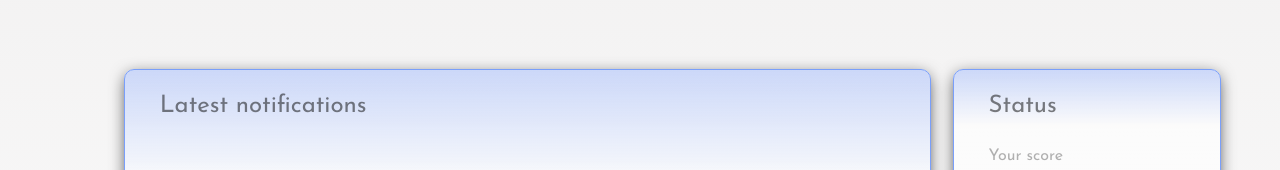
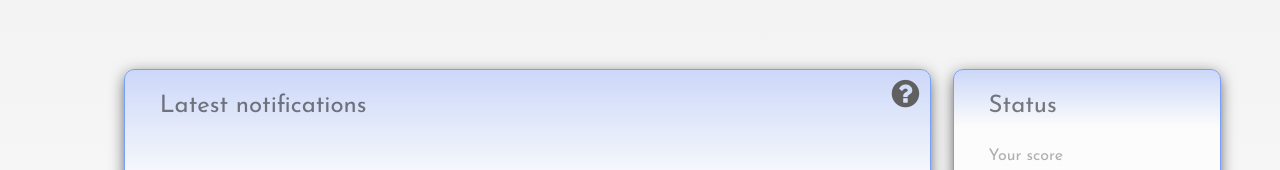
Before and after one commit to vadimkalaida/djinni_task1, a React (Create React App) app in the folder task1/task1/: page / in a window 1280 px wide. Shown: the part 155-325 px from the top of the page. Built offline with nearby package versions, Linux system fonts and the light colour scheme.

Commit message:
help center is ready

```diff
--- a/task1/task1/src/components/LeftBarComponent/elements.js
+++ b/task1/task1/src/components/LeftBarComponent/elements.js
@@ -71,8 +71,6 @@ export const LeftBarButton = styled.button`
   }
   &:active i {
     ${textGradient('#3CABE6', '#2C62E8', 60)}
-    -webkit-background-clip: text;
-    -webkit-text-fill-color: transparent;
   }
   @media(min-width: 320px) and (max-width: 680px) {
     font-size: 24px;
--- a/task1/task1/src/components/MainComponent/MainComponent.js
+++ b/task1/task1/src/components/MainComponent/MainComponent.js
@@ -1,5 +1,5 @@
 import React, { useState, useEffect } from 'react';
-import { Main, MainContainer, MainLeftPart, MainNotificationsBlock, MainTitle, MainRightPart, MainRightPartBlock,
+import { Main, MainContainer, MainLeftPart, MainNotificationsBlock, MainTitle, MainNotificationsBlockButton, MainRightPart, MainRightPartBlock,
   MainRightPartTitle, MainRightPartParagraph, MainRightPartScoreNumber, MainRightPartLine, MainRightPartViewsNumber, MainRightPartEarningsNumber } from "./elements";
 
 const MainComponent = ( ) => {
@@ -7,6 +7,10 @@ const MainComponent = ( ) => {
   const numberOfViews = Math.floor(Math.random() * 10000);
   const [ totalEarnings, setTotalEarnings ] = useState();
   const [ earningsForDays, setEarningsForDays ] = useState(0);
+
+  const helpCenter = () => {
+    window.alert('I am sorry, but we do not have enough money to develop bot helper:)');
+  };
 
   const getEarningsForMonth = () => {
     // get earnings for month
@@ -24,10 +28,13 @@ const MainComponent = ( ) => {
 
   const getFullAmountOfEarnings = () => {
     let actionWithEarnings = Math.floor(Math.random() * 2);
+    let fullAmountOfMoney = 0;
     if(actionWithEarnings === 0) {
-      setTotalEarnings(earningsForDays / 2);
+      fullAmountOfMoney = (earningsForDays / 2).toFixed(2);
+      setTotalEarnings(fullAmountOfMoney);
     } else {
-      setTotalEarnings(earningsForDays * 2);
+      fullAmountOfMoney = (earningsForDays / 2).toFixed(2);
+      setTotalEarnings(fullAmountOfMoney);
     }
   };
 
@@ -36,12 +43,18 @@ const MainComponent = ( ) => {
   return(
     <Main>
       <MainContainer>
+
         <MainLeftPart>
           <MainNotificationsBlock>
             <MainTitle>Latest notifications</MainTitle>
+            <MainNotificationsBlockButton onClick={ helpCenter }>
+              <i className="fa fa-question-circle" aria-hidden="true"></i>
+            </MainNotificationsBlockButton>
           </MainNotificationsBlock>
         </MainLeftPart>
+
         <MainRightPart>
+
           <MainRightPartBlock>
             <MainRightPartTitle>Status</MainRightPartTitle>
             <MainRightPartParagraph>Your score</MainRightPartParagraph>
@@ -50,6 +63,7 @@ const MainComponent = ( ) => {
             <MainRightPartParagraph>Profile views this week:</MainRightPartParagraph>
             <MainRightPartViewsNumber>{ numberOfViews }</MainRightPartViewsNumber>
           </MainRightPartBlock>
+
           <MainRightPartBlock>
             <MainRightPartTitle>Earnings</MainRightPartTitle>
             <MainRightPartParagraph>Total</MainRightPartParagraph>
--- a/task1/task1/src/components/MainComponent/elements.js
+++ b/task1/task1/src/components/MainComponent/elements.js
@@ -1,5 +1,5 @@
 import styled from 'styled-components';
-import { displayFlex } from "../../elements";
+import { displayFlex, textGradient } from "../../elements";
 
 const mainBlockTemplate = `
   border: 1px solid #7A9FFA;
@@ -81,6 +81,7 @@ export const MainLeftPart = styled.div`
 export const MainNotificationsBlock = styled.div`
   width: 95%;
   height: 1020px;
+  position: relative;
   ${ mainBlockTemplate }
   @media(min-width: 1350px) and (max-width: 1460px) {
     height: 920px;
@@ -98,6 +99,28 @@ export const MainNotificationsBlock = styled.div`
 
 export const MainTitle = styled.p`
   ${ mainRightPartTitleTemplate }
+`;
+
+export const MainNotificationsBlockButton = styled.button`
+  width: 50px;
+  height: 50px;
+  background: transparent;
+  outline: none;
+  border: none;
+  position: absolute;
+  right: 0;
+  top: 0;
+  font-size: 32px;
+  cursor: pointer;
+  & i {
+    color: #606060;
+  }
+  &:hover i {
+    ${ textGradient('#2C62E8', '#E1E9FF', 60) }
+  }
+  &:active i {
+    ${ textGradient('#3CABE6', '#2C62E8', 60) }
+  }
 `;
 
 export const MainRightPart = styled.div`
```
Also changed, not shown: 2 other files (tests, documents, lock files or other folders).
